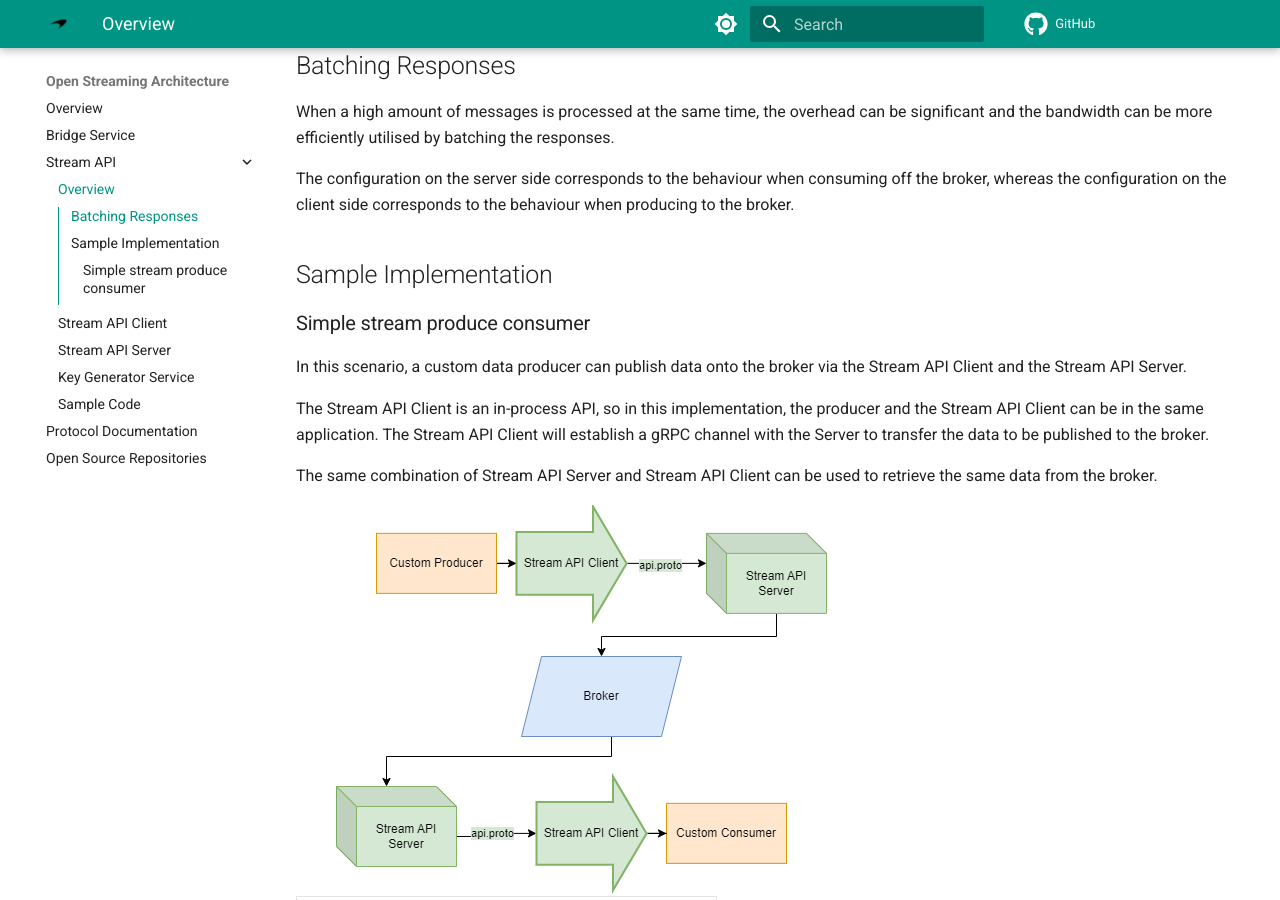
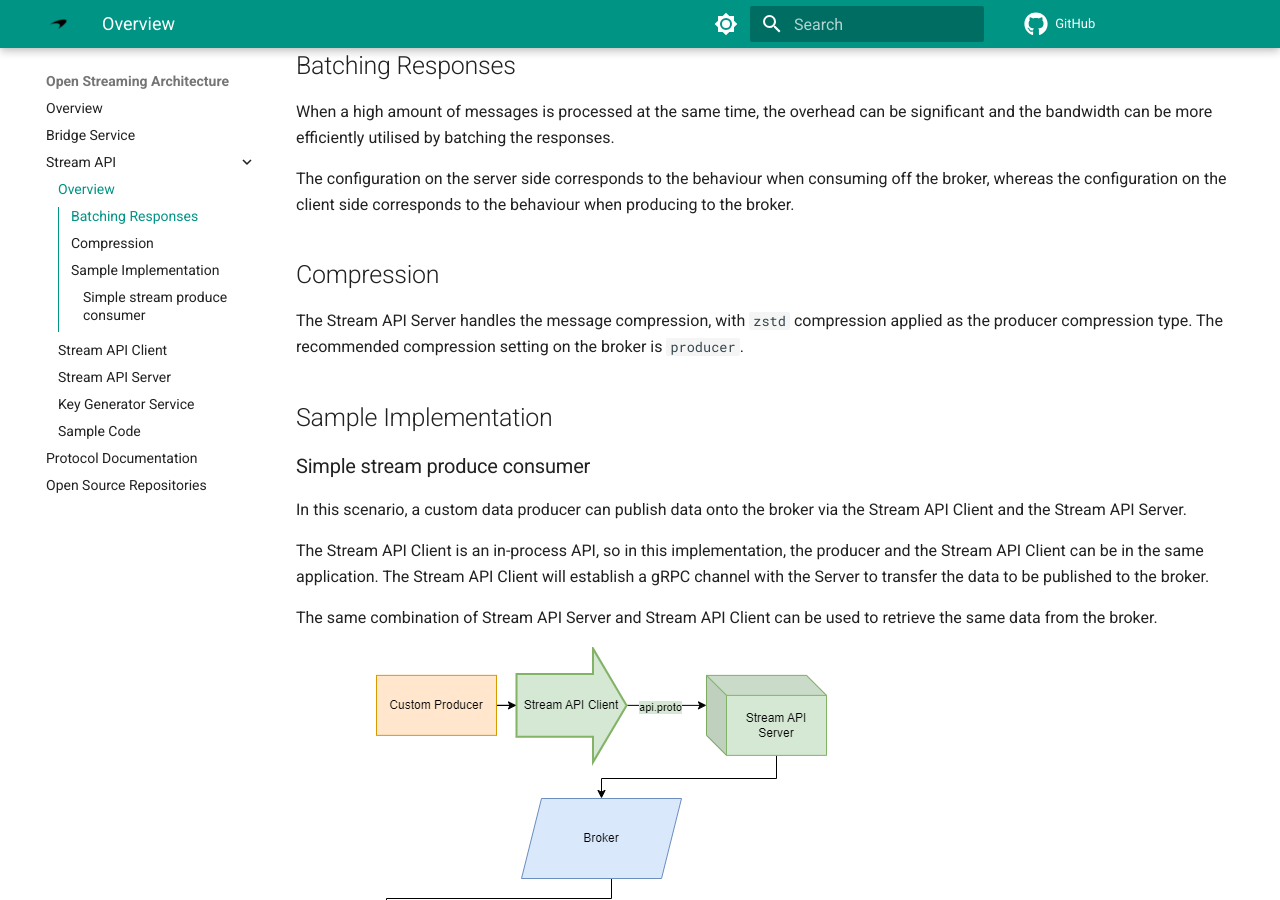
Before and after one commit to mat-docs/SECU4.Site, an MkDocs documentation site: the page built from docs/open_streaming_architecture/stream_api/index.md, in a window 1280 px wide and 900 px high, scrolled down 522 px. Built offline with MkDocs 1.6.1 and Material for MkDocs 9.7.7, drawn with Linux system fonts in a browser that asks for light colours; comment, search, counter and statistics services are not loaded.

Commit message:
Add info on compression used in stream api server

```diff
--- a/docs/open_streaming_architecture/stream_api/index.md
+++ b/docs/open_streaming_architecture/stream_api/index.md
@@ -21,6 +21,12 @@ more efficiently utilised by batching the responses.
 The configuration on the server side corresponds to the behaviour when consuming off the broker, whereas
 the configuration on the client side corresponds to the behaviour when producing to the broker.
 
+## Compression
+
+The Stream API Server handles the message compression, with `zstd` compression applied as
+the producer compression type.
+The recommended compression setting on the broker is `producer`.
+
 ## Sample Implementation
 
 ### Simple stream produce consumer
```
